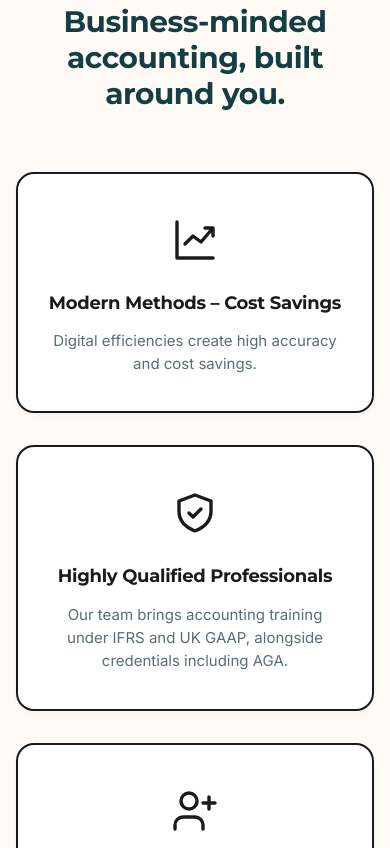
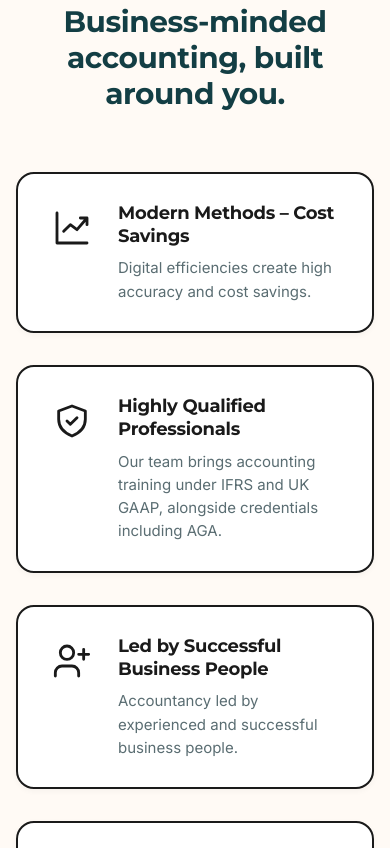
Before and after one commit to rynomster/1lifeaccounting.com, a plain HTML site: page index.html in a window 390 px wide. Shown: the part 974-1822 px from the top of the page. Drawn offline with Linux system fonts and the light colour scheme.

Commit message:
Lay out Partnership Benefits cards horizontally
Icon sits on the left with the heading and text beside it, left-aligned so
each card reads left to right. Grid positions and breakpoints unchanged.

Co-Authored-By: Claude Opus 5.5 <noreply@anthropic.com>
Claude-Session: https://claude.ai/code/session_01U2N5gZQpE3811xeZP9KMR2

```diff
--- a/css/style.css
+++ b/css/style.css
@@ -718,6 +718,34 @@ p:last-child {
   margin: 0;
 }
 
+/* Partnership Benefits: horizontal cards, icon left, text reads left to right */
+.benefits-grid .trust-pillar {
+  display: grid;
+  grid-template-columns: auto 1fr;
+  grid-template-rows: auto 1fr;
+  align-items: start;
+  text-align: left;
+  column-gap: 1.25rem;
+  row-gap: 0.5rem;
+  padding: 1.75rem;
+}
+
+.benefits-grid .pillar-icon {
+  grid-row: 1 / span 2;
+  width: 52px;
+  height: 52px;
+  margin-bottom: 0;
+}
+
+.benefits-grid .pillar-icon svg {
+  width: 40px;
+  height: 40px;
+}
+
+.benefits-grid .trust-pillar h3 {
+  align-self: end;
+}
+
 @media (max-width: 860px) {
   .trust-grid,
   .benefits-grid {
```
